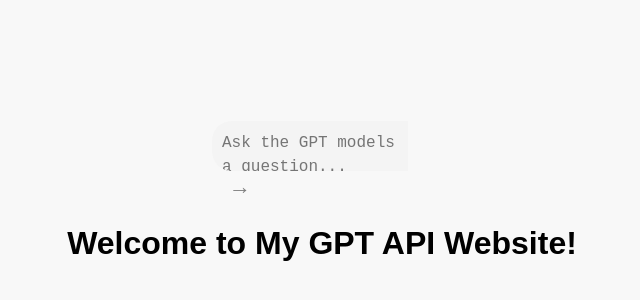
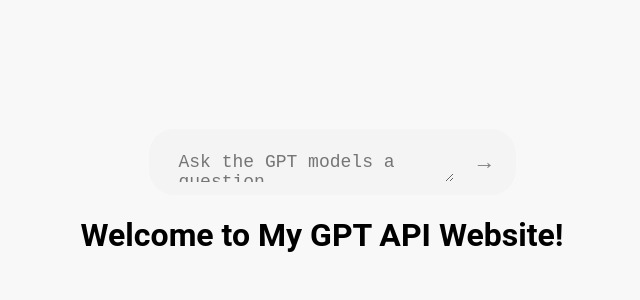
Before and after one commit to stachusiekiera/my-website, a website: page public/index.html in a window 1280 px wide. Shown: the part 198-498 px from the top of the page, without its empty margins (318-958 px from the left). Drawn offline with Linux system fonts and the light colour scheme.

```diff
--- a/public/style.css
+++ b/public/style.css
@@ -1,94 +1,63 @@
 /* Base styles */
 body {
-    font-family: 'Arial', sans-serif; /* Default font family */
-    background-color: #f8f8f8; /* Subtle background color */
+    font-family: 'Roboto', sans-serif; /* Updated to Roboto for a modern look */
+    background-color: #f8f8f8;
     display: flex;
     flex-direction: column;
     justify-content: center;
     align-items: center;
     height: 100vh;
-    margin: 0; /* Remove default margin */
+    margin: 0;
+}
+
+.container {
+    width: 80%;
+    max-width: 600px;
+    text-align: center;
+}
+
+.title {
+    font-size: 24px;
+    margin-bottom: 20px;
+    font-weight: bold;
+    color: #333;
 }
 
 /* Search bar styling */
-.search-bar .search-input {
-    width: 80%;
-    height: auto;
-    min-height: 30px;
-    overflow-y: hidden;
-    resize: none;
-    display: block;
+.search-bar {
+    display: flex;
+    align-items: center;
     background-color: #f4f4f4;
-    border-radius: 20px 0 0 20px;
+    border-radius: 25px;
     padding: 10px;
-    border: none;
-    box-shadow: none;
-    outline: none;
+    width: 100%;
     transition: all 0.3s;
-    font-size: 16px;
-    line-height: 1.5;
 }
 
-.search-bar .search-input:focus {
-    box-shadow: 0 4px 6px rgba(0, 0, 0, 0.1);
+.search-bar .search-input {
+    flex: 1;
+    border: none;
+    border-radius: 20px;
+    outline: none;
+    background-color: transparent;
+    padding: 10px 20px;
+    font-size: 18px;
 }
 
-
-
-.search-bar:hover {
-    width: 420px; /* Increase width on hover */
-    background-color: #eaeaea; /* Background color change on hover */
+.search-btn {
+    margin-left: 10px;
+    background: none;
+    border: none;
+    font-size: 22px;
+    cursor: pointer;
+    outline: none;
+    transition: background-color 0.3s, color 0.3s;
+    color: grey;
+    padding: 10px;
+    border-radius: 50%;
 }
 
-/* Button styling */
-.search-btn {
-    margin-left: 10px; /* Spacing between the input and the button */
-    background: none;
-    border: none;
-    font-size: 22px; /* Reduced font size for the pointer */
-    cursor: pointer;
-    outline: none;
-    transition: background-color 0.3s, color 0.3s; /* Smooth transition */
-    color: grey; /* Initial arrow color to grey */
-    position: relative; /* Tooltip positioning */
-    padding: 3px 7px; /* Reduced padding around the button */
+.search-btn:hover {
+    background-color: #89C5E4;
+    color: #FFF;
 }
-
-/* Hover effect for button */
-.search-btn:hover {
-    background-color: #89C5E4; /* Darker blue for hover effect */
-    color: #FFF; /* White text on hover */
-    border-radius: 10px; /* Border-radius to the button */
-}
-
-.search-btn:hover:not(.active) {
-    color: #000; /* Black color */
-    transform: scale(1.1); /* Increase the size slightly on hover for interactivity */
-}
-
-.search-btn:hover:not(.active):before {
-    content: 'Send message';
-    position: absolute;
-    background-color: #f4f4f4;
-    padding: 5px 10px;
-    border: 1px solid #ccc;
-    border-radius: 10px; /* Rounded corners except for bottom-left */
-    bottom: 100%; /* Above the pointer */
-    right: 0; /* To the right */
-    font-size: 14px;
-    font-family: 'Arial', sans-serif; /* Ensure tooltip uses the same font */
-    white-space: nowrap; /* Ensure the text doesn't wrap */
-}
-
-.search-btn:active {
-    transform: scale(0.90); /* Slightly decrease the size when clicked for a "press" effect */
-}
-
-/* Active state when input has content */
-.search-btn.active {
-    background-color: #AEDFF7; /* Soft Blue */
-    border: 1px solid #89C5E4; /* Slightly darker blue for the border */
-    color: #333; /* Dark text color for contrast */
-    transition: 0.3s; /* Smooth transition for hover effects */
-    border-radius: 10px
-}
```
